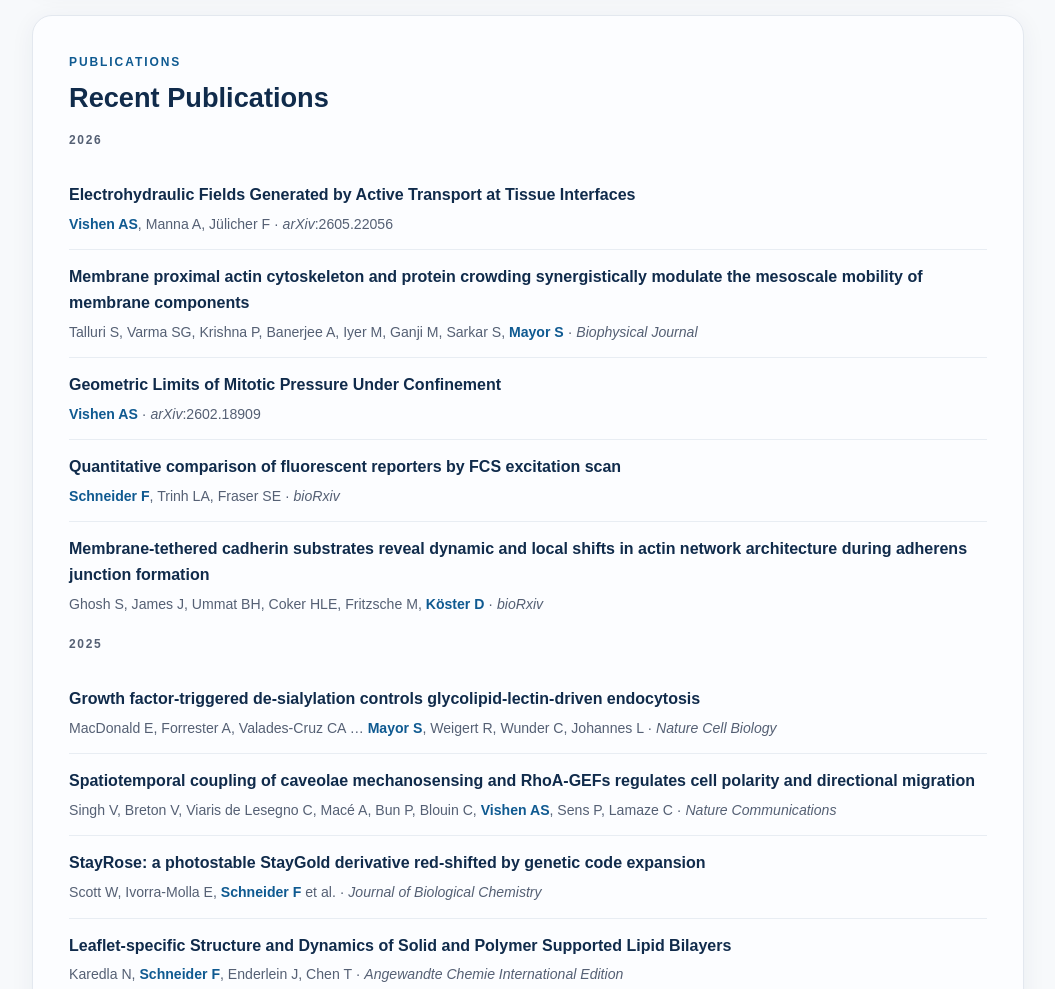
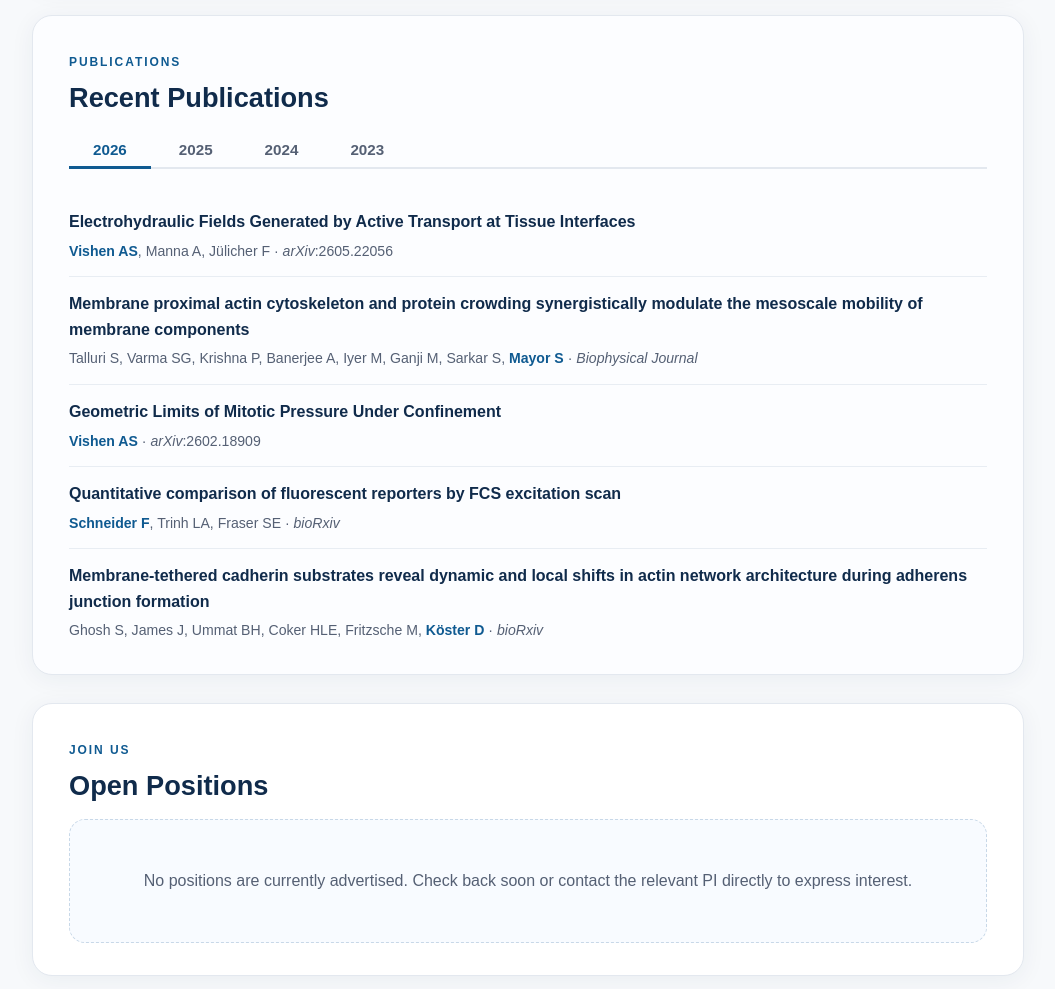
Before and after one commit to VishenLab/CIC-website, a plain HTML site: page index.html in a window 1280 px wide. Shown: the part 3940-4929 px from the top of the page, without its empty margins (112-1167 px from the left). Drawn offline with Linux system fonts and the light colour scheme.

Commit message:
Convert Recent Publications to year tabs (2026–2023)
Co-Authored-By: Claude Sonnet 4.6 <noreply@anthropic.com>

```diff
--- a/index.html
+++ b/index.html
@@ -433,6 +433,37 @@
         font-weight: 600;
         font-style: normal;
       }
+      .pub-tab-list {
+        display: flex;
+        gap: 4px;
+        border-bottom: 2px solid var(--border);
+        margin: 20px 0 0;
+      }
+      .pub-tab {
+        background: none;
+        border: none;
+        border-bottom: 3px solid transparent;
+        margin-bottom: -2px;
+        padding: 8px 24px;
+        font-family: var(--font-sans);
+        font-size: 0.95rem;
+        font-weight: 700;
+        color: var(--text-muted);
+        cursor: pointer;
+        border-radius: 6px 6px 0 0;
+        transition: color 0.15s, border-color 0.15s;
+      }
+      .pub-tab:hover {
+        color: var(--accent-strong);
+        background: var(--accent-soft);
+      }
+      .pub-tab.active {
+        color: var(--accent-strong);
+        border-bottom-color: var(--accent-strong);
+      }
+      .pub-panel {
+        padding-top: 8px;
+      }
       .pub-list {
         list-style: none;
         padding: 0;
@@ -784,7 +815,16 @@
       <section id="publications" class="section section-alt">
         <div class="sec-label">Publications</div>
         <h2 class="sec-title">Recent Publications</h2>
-        <div class="pub-section-label">2026</div>
+
+        <div class="pub-tab-list" role="tablist">
+          <button class="pub-tab active" role="tab" onclick="showPubYear('2026',this)">2026</button>
+          <button class="pub-tab" role="tab" onclick="showPubYear('2025',this)">2025</button>
+          <button class="pub-tab" role="tab" onclick="showPubYear('2024',this)">2024</button>
+          <button class="pub-tab" role="tab" onclick="showPubYear('2023',this)">2023</button>
+        </div>
+
+        <!-- 2026 -->
+        <div class="pub-panel" id="pub-2026" role="tabpanel">
           <ol class="pub-list">
             <li class="pub-item">
               <div class="pub-title"><a href="https://arxiv.org/abs/2605.22056" target="_blank" rel="noopener">Electrohydraulic Fields Generated by Active Transport at Tissue Interfaces</a></div>
@@ -807,7 +847,10 @@
               <div class="pub-ref">Ghosh S, James J, Ummat BH, Coker HLE, Fritzsche M, <strong>Köster D</strong> · <em>bioRxiv</em></div>
             </li>
           </ol>
-        <div class="pub-section-label" style="margin-top: 20px;">2025</div>
+        </div>
+
+        <!-- 2025 -->
+        <div class="pub-panel" id="pub-2025" role="tabpanel" hidden>
           <ol class="pub-list">
             <li class="pub-item">
               <div class="pub-title"><a href="https://doi.org/10.1038/s41556-025-01616-x" target="_blank" rel="noopener">Growth factor-triggered de-sialylation controls glycolipid-lectin-driven endocytosis</a></div>
@@ -816,6 +859,10 @@
             <li class="pub-item">
               <div class="pub-title"><a href="https://doi.org/10.1038/s41467-025-67090-z" target="_blank" rel="noopener">Spatiotemporal coupling of caveolae mechanosensing and RhoA-GEFs regulates cell polarity and directional migration</a></div>
               <div class="pub-ref">Singh V, Breton V, Viaris de Lesegno C, Macé A, Bun P, Blouin C, <strong>Vishen AS</strong>, Sens P, Lamaze C · <em>Nature Communications</em></div>
+            </li>
+            <li class="pub-item">
+              <div class="pub-title"><a href="https://doi.org/10.1038/s41467-025-64810-3" target="_blank" rel="noopener">Environmental stiffness regulates neuronal maturation via Piezo1-mediated transthyretin activity</a></div>
+              <div class="pub-ref"><strong>Kreysing E</strong>, Gautier HOB, Mukherjee S, Mooslehner KA, Muresan L, Haarhoff D, Zhao X, Winkel A … Káradóttir R, Franze K · <em>Nature Communications</em></div>
             </li>
             <li class="pub-item">
               <div class="pub-title"><a href="https://doi.org/10.1016/j.jbc.2025.110832" target="_blank" rel="noopener">StayRose: a photostable StayGold derivative red-shifted by genetic code expansion</a></div>
@@ -838,6 +885,14 @@
               <div class="pub-ref">Morales Angeles D, Coleman K, Odika CP … <strong>Köster D</strong> … Rodrigues CDA · <em>PLoS Genetics</em></div>
             </li>
             <li class="pub-item">
+              <div class="pub-title"><a href="https://doi.org/10.1101/2025.09.30.679578" target="_blank" rel="noopener">Diverse ancestral myosin motors generate and segregate distinct types of nanocluster-rich domains at the plasma membrane</a></div>
+              <div class="pub-ref">Sil P, van Zanten TS, Jahnavi S, Bansal A, Saha S, Mahajan B, Kumar M, Pal Singh P, Rao M, <strong>Mayor S</strong> · <em>bioRxiv</em></div>
+            </li>
+            <li class="pub-item">
+              <div class="pub-title"><a href="https://doi.org/10.1101/2025.08.29.673170" target="_blank" rel="noopener">Active flows drive clustering and sorting of membrane components with differential affinity to dynamic actin cytoskeleton</a></div>
+              <div class="pub-ref">Bhat A, Das A, Iyer MS, Beri S, Talluri S, <strong>Köster D</strong>, Rao M, <strong>Mayor S</strong> · <em>bioRxiv</em></div>
+            </li>
+            <li class="pub-item">
               <div class="pub-title"><a href="https://doi.org/10.1101/2025.10.14.682359" target="_blank" rel="noopener">Prolactin receptor localization and dynamics: Insights from quantitative imaging and mathematical modeling</a></div>
               <div class="pub-ref">Cherchia L, Fraser SE, Finley SD, <strong>Schneider F</strong> · <em>bioRxiv</em></div>
             </li>
@@ -845,20 +900,11 @@
               <div class="pub-title"><a href="https://doi.org/10.1101/2025.02.06.636942" target="_blank" rel="noopener">Spectral STED microscopy improves spectral sensitivity with polarity-sensitive probes and enables correlative measurements of membrane order and anomalous lipid diffusion</a></div>
               <div class="pub-ref">Urbančič I, <strong>Schneider F</strong>, Galiani S, Sezgin E, Eggeling C · <em>bioRxiv</em></div>
             </li>
-          <li class="pub-item">
-            <div class="pub-title"><a href="https://doi.org/10.1038/s41467-025-64810-3" target="_blank" rel="noopener">Environmental stiffness regulates neuronal maturation via Piezo1-mediated transthyretin activity</a></div>
-            <div class="pub-ref"><strong>Kreysing E</strong>, Gautier HOB, Mukherjee S, Mooslehner KA, Muresan L, Haarhoff D, Zhao X, Winkel A … Káradóttir R, Franze K · <em>Nature Communications</em></div>
-          </li>
-          <li class="pub-item">
-            <div class="pub-title"><a href="https://doi.org/10.1101/2025.09.30.679578" target="_blank" rel="noopener">Diverse ancestral myosin motors generate and segregate distinct types of nanocluster-rich domains at the plasma membrane</a></div>
-            <div class="pub-ref">Sil P, van Zanten TS, Jahnavi S, Bansal A, Saha S, Mahajan B, Kumar M, Pal Singh P, Rao M, <strong>Mayor S</strong> · <em>bioRxiv</em></div>
-          </li>
-          <li class="pub-item">
-            <div class="pub-title"><a href="https://doi.org/10.1101/2025.08.29.673170" target="_blank" rel="noopener">Active flows drive clustering and sorting of membrane components with differential affinity to dynamic actin cytoskeleton</a></div>
-            <div class="pub-ref">Bhat A, Das A, Iyer MS, Beri S, Talluri S, <strong>Köster D</strong>, Rao M, <strong>Mayor S</strong> · <em>bioRxiv</em></div>
-          </li>
           </ol>
-        <div class="pub-section-label" style="margin-top: 20px;">2024</div>
+        </div>
+
+        <!-- 2024 -->
+        <div class="pub-panel" id="pub-2024" role="tabpanel" hidden>
           <ol class="pub-list">
             <li class="pub-item">
               <div class="pub-title"><a href="https://doi.org/10.1016/j.cell.2023.12.020" target="_blank" rel="noopener">Cell biology is….</a></div>
@@ -877,7 +923,10 @@
               <div class="pub-ref">Patra C, Samad M, van Zanten TS, Singh M, Vishwakarma RA, Singh P, <strong>Mayor S</strong> · <em>bioRxiv</em></div>
             </li>
           </ol>
-        <div class="pub-section-label" style="margin-top: 20px;">2023</div>
+        </div>
+
+        <!-- 2023 -->
+        <div class="pub-panel" id="pub-2023" role="tabpanel" hidden>
           <ol class="pub-list">
             <li class="pub-item">
               <div class="pub-title"><a href="https://doi.org/10.1101/cshperspect.a041394" target="_blank" rel="noopener">A Survey of Models of Cell Membranes: Toward a New Understanding of Membrane Organization</a></div>
@@ -908,6 +957,10 @@
               <div class="pub-ref">Mateos N, Sil P, Talluri S, Manzo C, <strong>Mayor S</strong>, Garcia-Parajo M · <em>arXiv</em>:2307.07334</div>
             </li>
             <li class="pub-item">
+              <div class="pub-title"><a href="https://doi.org/10.1093/pnasnexus/pgac299" target="_blank" rel="noopener">Effective cell membrane tension is independent of polyacrylamide substrate stiffness</a></div>
+              <div class="pub-ref"><strong>Kreysing E</strong>, Mc Hugh J, Foster SK, Andresen K, Greenhalgh RD, Pillai EK, Dimitracopoulos A, Keyser U, Franze K · <em>PNAS Nexus</em></div>
+            </li>
+            <li class="pub-item">
               <div class="pub-title"><a href="https://doi.org/10.1101/2023.03.14.532352" target="_blank" rel="noopener">Genomic surveillance reveals circulation of multiple variants and lineages of SARS-CoV-2 during COVID-19 pandemic in Indian city of Bengaluru</a></div>
               <div class="pub-ref">Sreenivas D, Kumar V … <strong>Mayor S</strong>, Ramakrishnan U, Notani D · <em>bioRxiv</em></div>
             </li>
@@ -915,11 +968,9 @@
               <div class="pub-title"><a href="https://doi.org/10.1101/2023.03.31.534937" target="_blank" rel="noopener">Single-cell phenomics reveals behavioural and mechanical heterogeneities underpinning collective migration during mouse anterior patterning</a></div>
               <div class="pub-ref">Stower M, Zhou FY, Hathrell H … <strong>Schneider F</strong> … Srinivas S · <em>bioRxiv</em></div>
             </li>
-          <li class="pub-item">
-            <div class="pub-title"><a href="https://doi.org/10.1093/pnasnexus/pgac299" target="_blank" rel="noopener">Effective cell membrane tension is independent of polyacrylamide substrate stiffness</a></div>
-            <div class="pub-ref"><strong>Kreysing E</strong>, Mc Hugh J, Foster SK, Andresen K, Greenhalgh RD, Pillai EK, Dimitracopoulos A, Keyser U, Franze K · <em>PNAS Nexus</em></div>
-          </li>
           </ol>
+        </div>
+
       </section>
 
       <section id="positions" class="section">
@@ -956,5 +1007,13 @@
         <p style="margin-top: 8px;">© 2025 Cellular Interface Cluster · University of Warwick · Centre for Mechanochemical Cell Biology</p>
       </footer>
     </div>
+  <script>
+    function showPubYear(year, btn) {
+      document.querySelectorAll('.pub-panel').forEach(function(p){ p.hidden = true; });
+      document.querySelectorAll('.pub-tab').forEach(function(b){ b.classList.remove('active'); });
+      document.getElementById('pub-' + year).hidden = false;
+      btn.classList.add('active');
+    }
+  </script>
   </body>
 </html>
```
Lines whose indentation alone changed are shown as unchanged.
